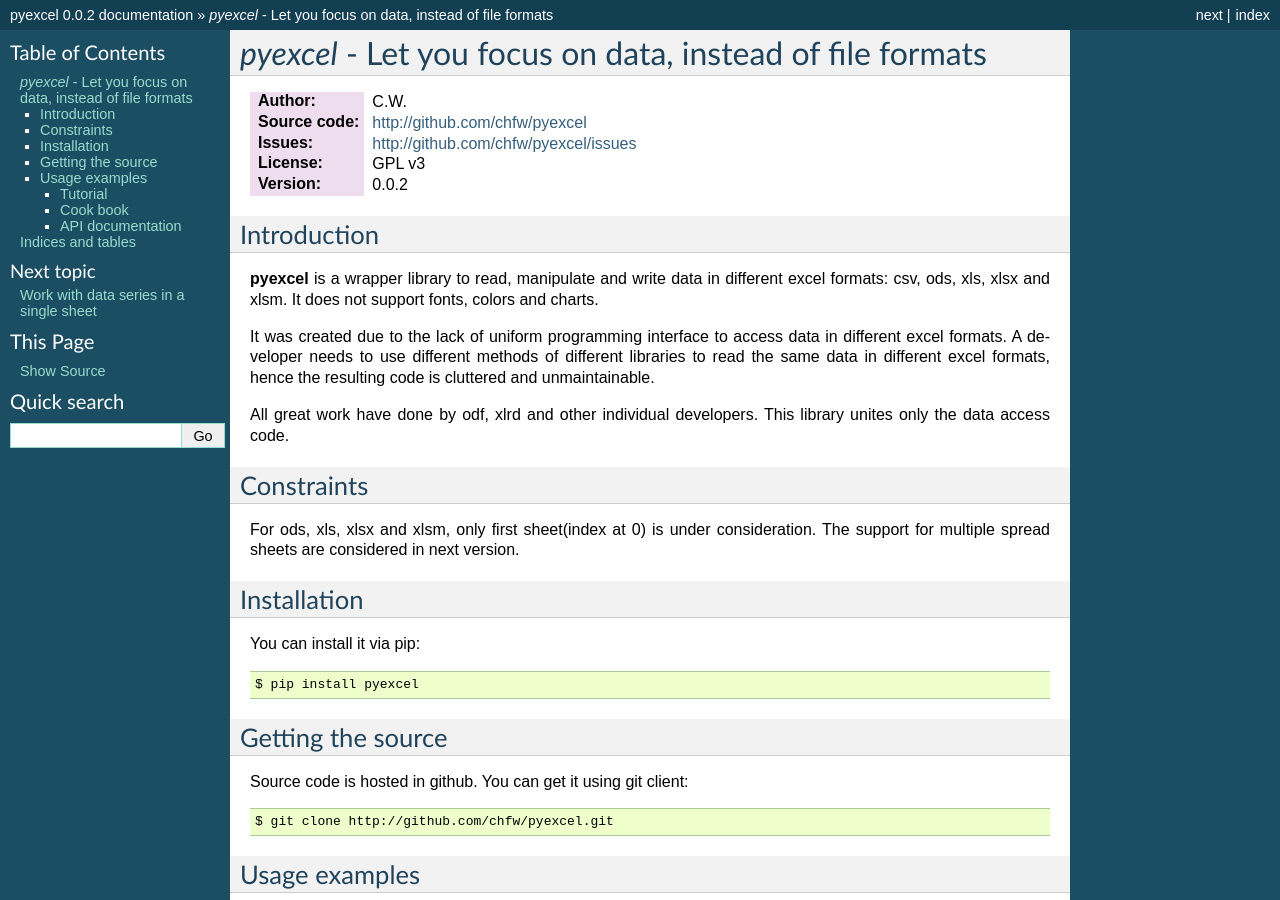
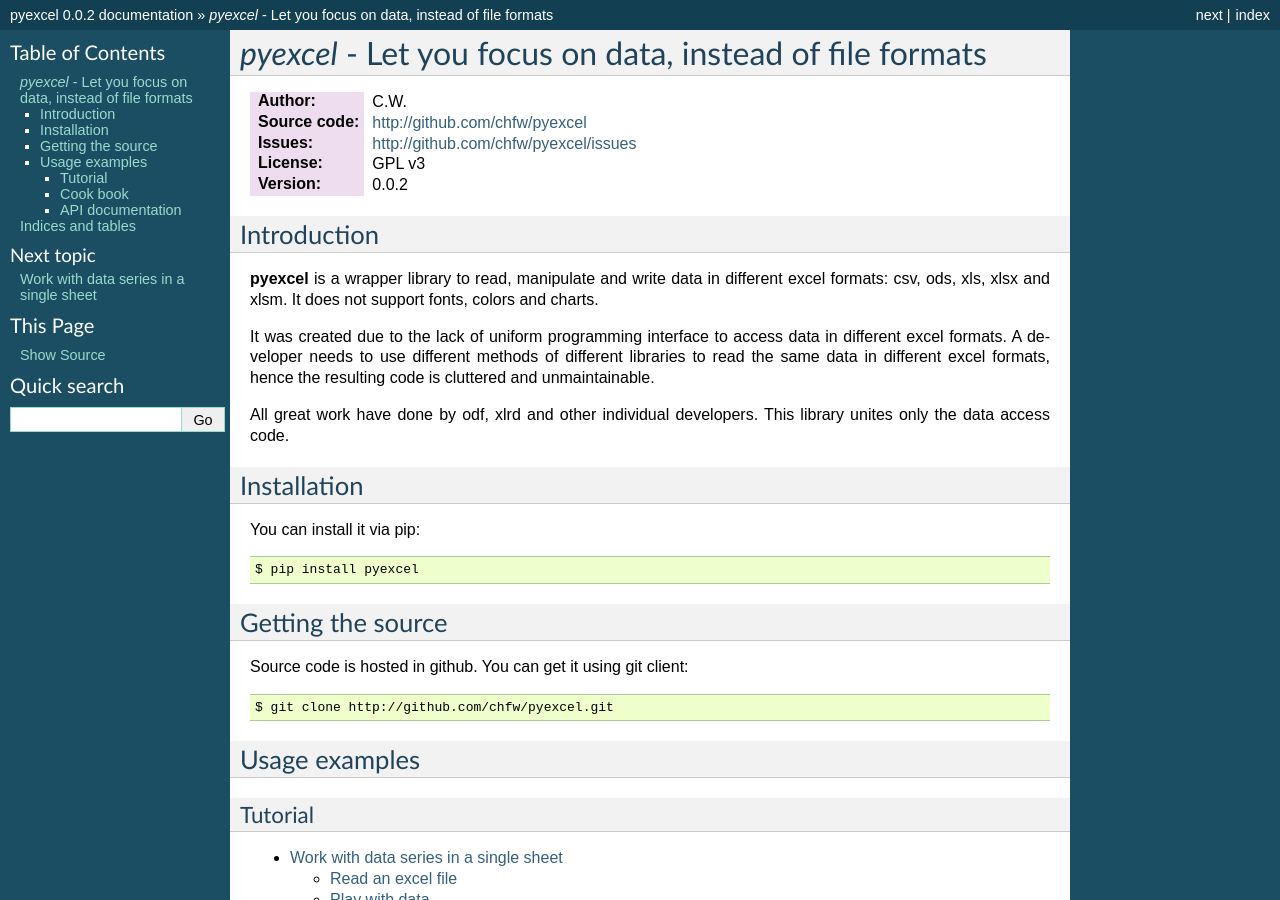
Before and after one commit to pyexcel/pyexcel, a Sphinx documentation site: the page built from doc/source/index.rst, in a window 1280 px wide and 900 px high. Built offline with Sphinx 7.4.7, drawn with Linux system fonts in a browser that asks for light colours; formulas are drawn with MathJax 3.

Commit message:
remove multi-sheet constraint

```diff
--- a/doc/source/index.rst
+++ b/doc/source/index.rst
@@ -20,11 +20,6 @@
 It was created due to the lack of uniform programming interface to access data in different excel formats. A developer needs to use different methods of different libraries to read the same data in different excel formats, hence the resulting code is cluttered and unmaintainable.
 
 All great work have done by odf, xlrd and other individual developers. This library unites only the data access code.
-
-Constraints
-------------
-
-For ods, xls, xlsx and xlsm, only first sheet(index at 0) is under consideration. The support for multiple spread sheets are considered in next version.
 
 
 Installation
```
